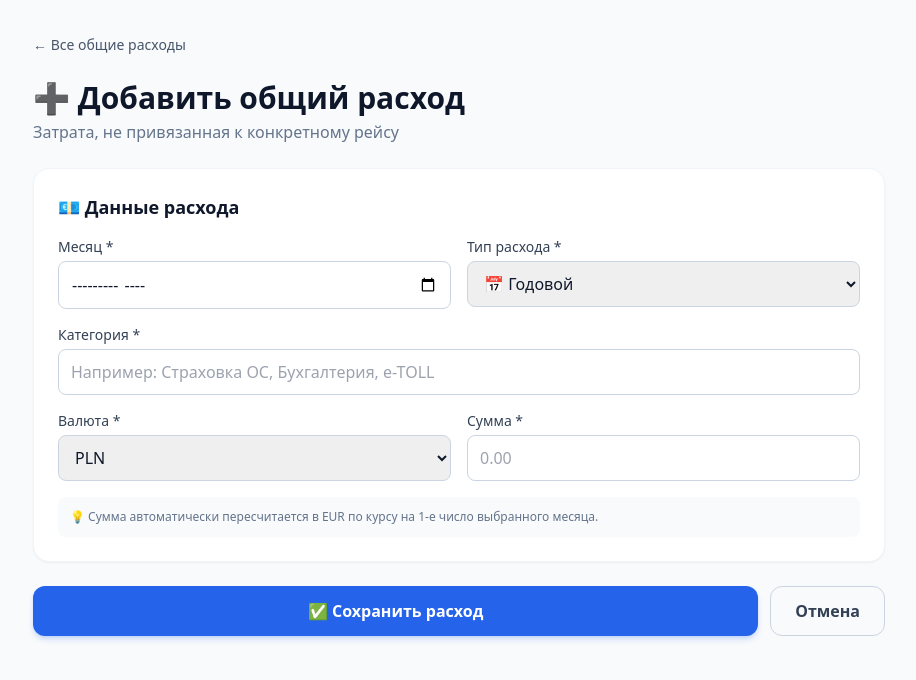
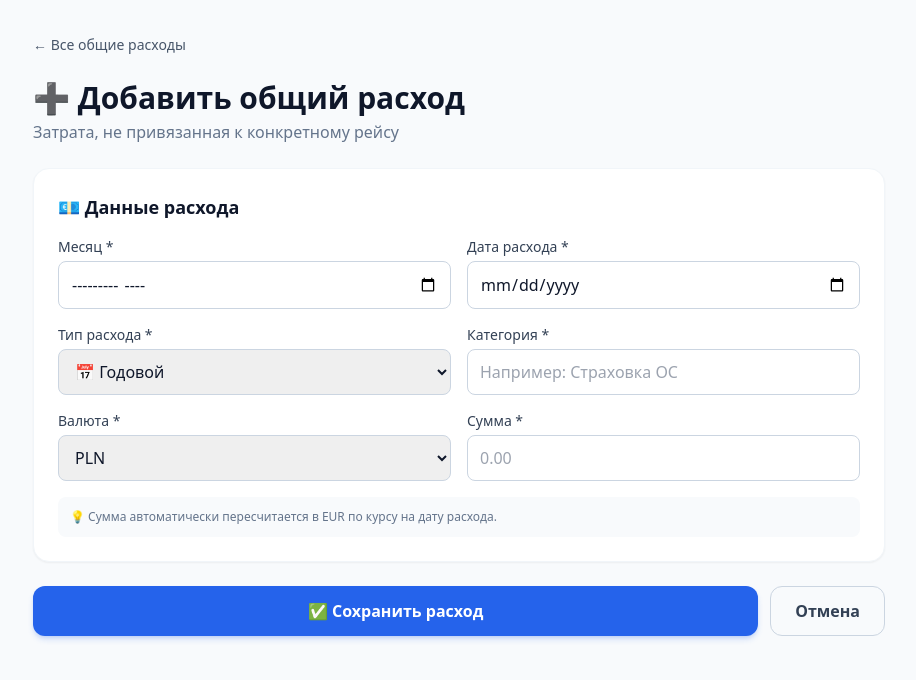
Before and after one commit to kru4ara/logistics-new, a Next.js app: page /fixed-costs/new in a window 1280 px wide. Shown: the top 680 px of the page, without its empty margins (181-1097 px from the left). Built offline with nearby package versions, Linux system fonts and the light colour scheme; no server answers.

Commit message:
Update page.tsx

```diff
--- a/app/fixed-costs/new/page.tsx
+++ b/app/fixed-costs/new/page.tsx
@@ -30,6 +30,10 @@ export default function NewFixedCostPage() {
                 <input type="month" name="month_key" required className={inputClass} />
               </div>
               <div>
+                <label className={labelClass}>Дата расхода *</label>
+                <input type="date" name="expense_date" required className={inputClass} />
+              </div>
+              <div>
                 <label className={labelClass}>Тип расхода *</label>
                 <select name="cost_type" required className={inputClass}>
                   <option value="yearly">📅 Годовой</option>
@@ -38,13 +42,13 @@ export default function NewFixedCostPage() {
                   <option value="one_time">⚡ Одноразовый</option>
                 </select>
               </div>
-              <div className="md:col-span-2">
+              <div>
                 <label className={labelClass}>Категория *</label>
                 <input
                   type="text"
                   name="category"
                   required
-                  placeholder="Например: Страховка OC, Бухгалтерия, e-TOLL"
+                  placeholder="Например: Страховка OC"
                   className={inputClass}
                 />
               </div>
@@ -62,7 +66,7 @@ export default function NewFixedCostPage() {
               </div>
             </div>
             <div className="text-xs text-slate-500 bg-slate-50 rounded-lg p-3">
-              💡 Сумма автоматически пересчитается в EUR по курсу на 1-е число выбранного месяца.
+              💡 Сумма автоматически пересчитается в EUR по курсу на дату расхода.
             </div>
           </div>
 
```
